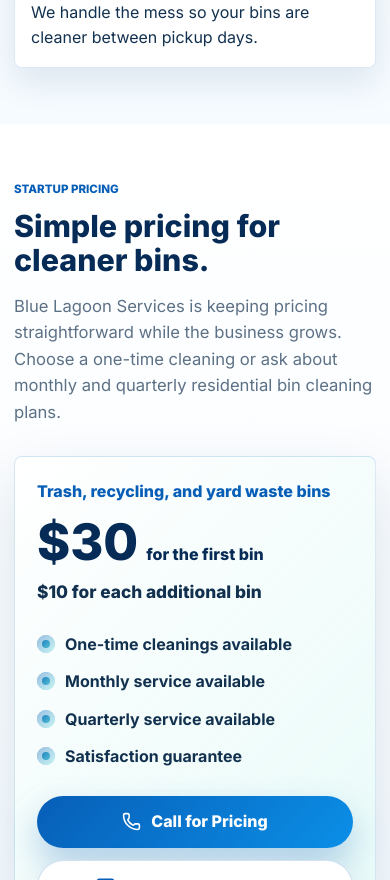
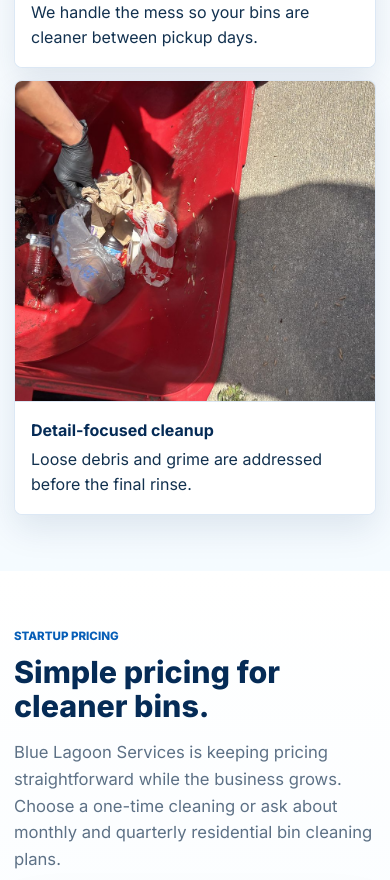
Before and after one commit to coltonjc0303-del/blue-lagoon-services, a plain HTML site: page index.html in a window 390 px wide. Shown: the part 4158-5038 px from the top of the page. Drawn offline with nearby package versions, Linux system fonts and the light colour scheme.

Commit message:
Revert "Clean up website photos"
This reverts commit 598eb718eac71e7fb5ff25a834c8c4046f4bb933.

```diff
--- a/index.html
+++ b/index.html
@@ -389,6 +389,19 @@
               We handle the mess so your bins are cleaner between pickup days.
             </figcaption>
           </figure>
+          <figure class="work-card work-card-wide">
+            <img
+              src="assets/work-bin-detail.jpg"
+              alt="Inside of a trash bin before debris removal and cleaning"
+              width="1100"
+              height="825"
+              loading="lazy"
+            />
+            <figcaption>
+              <strong>Detail-focused cleanup</strong>
+              Loose debris and grime are addressed before the final rinse.
+            </figcaption>
+          </figure>
         </div>
       </div>
     </section>
--- a/styles.css
+++ b/styles.css
@@ -608,14 +608,14 @@
 
 .work-gallery {
   display: grid;
-  grid-template-columns: repeat(2, minmax(0, 1fr));
+  grid-template-columns: minmax(0, 1.1fr) minmax(240px, 0.9fr);
   gap: 18px;
 }
 
 .work-card {
   position: relative;
   overflow: hidden;
-  min-height: 620px;
+  min-height: 360px;
   margin: 0;
   border: 1px solid var(--line);
   border-radius: var(--radius);
@@ -624,7 +624,12 @@
 }
 
 .work-card-feature {
+  grid-row: span 2;
   min-height: 620px;
+}
+
+.work-card-wide {
+  min-height: 280px;
 }
 
 .work-card img {
@@ -637,6 +642,10 @@
 
 .work-card-feature img {
   object-position: 55% 55%;
+}
+
+.work-card-wide img {
+  object-position: 34% 45%;
 }
 
 .work-card figcaption {
@@ -1078,6 +1087,10 @@
     min-height: 460px;
   }
 
+  .work-card-wide {
+    min-height: 340px;
+  }
+
   .contact-copy {
     position: static;
   }
@@ -1225,7 +1238,8 @@
   }
 
   .work-card,
-  .work-card-feature {
+  .work-card-feature,
+  .work-card-wide {
     min-height: auto;
   }
 
```
Also changed, not shown: assets/work-bin-detail.jpg (added), assets/work-bin-rinse.jpg, assets/work-steam-cleaning.jpg.
